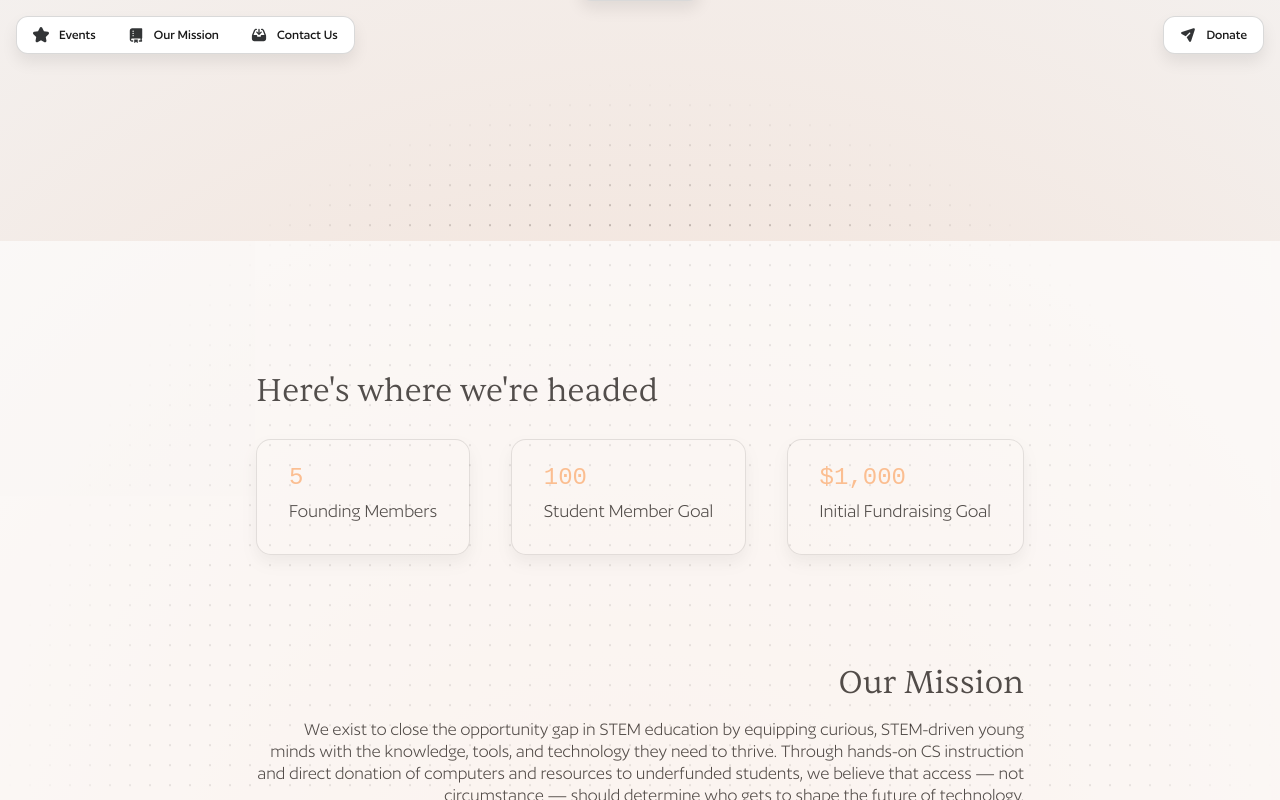
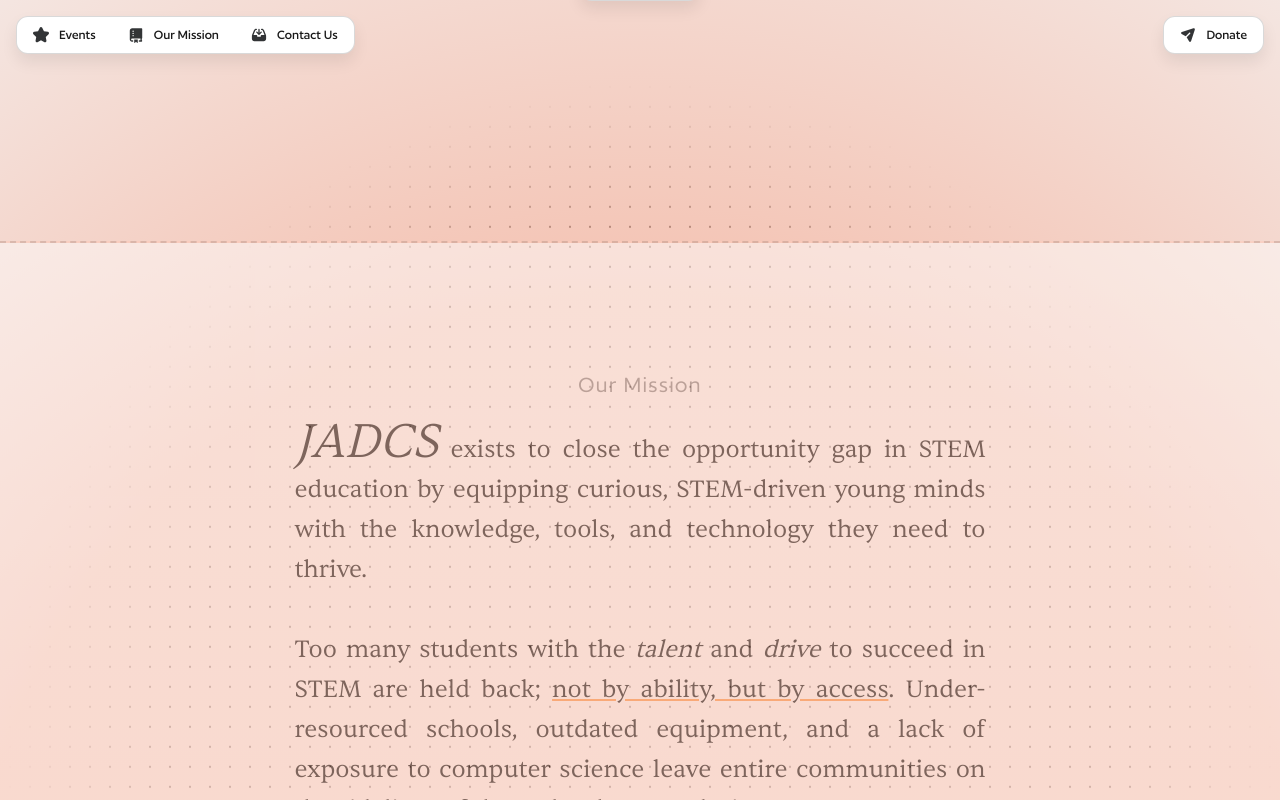
Before and after one commit to SimplyPickles/jadcs-website, a React (Vite) app: page / in a window 1280 px wide. Both pictures are taken after a click on the button "Learn More". Shown: the part 399-1199 px from the top of the page. Built offline with nearby package versions, Linux system fonts and the light colour scheme.

Commit message:
Add files via upload

```diff
--- a/src/App.css
+++ b/src/App.css
@@ -27,15 +27,17 @@ button {
     animation: fade-in linear both;
     animation-timeline: view();
     animation-range: entry 20% cover 40%;
-    background: white;
+    background: linear-gradient(0deg, var(--prim-color3), #ffece6, white);
+
+    border-top: dashed 2px rgba(0, 0, 0, 0.25);
+    overflow-x: hidden;
 }
 
 @keyframes fade-in {
     from {
         opacity: 0;
-        font-weight: 200;
-        opacity: 0;
     }
+
     to {
         opacity: 1;
     }
@@ -49,13 +51,23 @@ button {
 
     pre {
         color: var(--prim-color2);
-        opacity: 0.75;
         font-size: 1.5rem;
     }
 
     h1 {
         font-weight: inherit;
         margin-bottom: -0.4rem;
+    }
+
+    b {
+        font-weight: 400;
+    }
+
+    h2 {
+        font-family: "default";
+        font-weight: 400;
+        letter-spacing: 0.075rem;
+        opacity: 0.5;
     }
 
     h4 {
@@ -71,20 +83,55 @@ button {
         display: flex;
         justify-content: space-between;
 
+        width: 90%;
+        margin-left: 5%;
         margin-top: 2rem;
         gap: 16px;
+
         span {
-            background-color: white;
-            border-radius: 12px;
-            border: solid 0.5px rgba(0, 0, 0, 0.15);
-            box-shadow: rgba(0, 0, 0, 0.08) 0px 8px 16px;
+            background: none;
             padding: 0 32px;
-            border-radius: 15px;
+        }
+
+        #sep {
+            min-width: 2px;
+            min-height: 100%;
+            background: var(--prim-color);
+            border-radius: 4px;
+            opacity: 0.6;
         }
     }
 
     p {
         font-size: 1.2rem;
+        font-family: "serif";
+        strong {
+            font-size: 3rem;
+            font-style: italic;
+            font-weight: 300;
+        }
+        u {
+            text-decoration-color: var(--prim-color2);
+        }
+        line-height: 2.5rem;
+        font-weight: 350;
+    }
+
+    #vertSep {
+        width: 200vw;
+        margin-left: -72.5vw;
+        position: relative;
+        height: 40vw;
+        background: radial-gradient(
+            circle at 50% -20%,
+            transparent 30%,
+            var(--prim-color) 55%,
+            transparent 80%
+        );
+        margin-top: -60%;
+
+        opacity: 0.25;
+        mask-image: linear-gradient(to bottom, transparent, black 25%, black 75%, transparent);
     }
 }
 
--- a/src/App.tsx
+++ b/src/App.tsx
@@ -5,6 +5,7 @@ import Header from "./components/Header";
 import Background from "./components/Background";
 import Navbar from "./components/Navbar";
 import Hero from "./components/Hero";
+// import ProgBlur from "./components/ProgBlur";
 
 function App(): ReactElement {
   const heroRef = useRef<HTMLDivElement>(null);
@@ -26,7 +27,7 @@ function App(): ReactElement {
       <div ref={heroRef}>
         <Hero />
       </div>
-      {/*<ProgBlur></ProgBlur>*/}
+      {/*<ProgBlur />*/}
     </>
   );
 }
--- a/src/components/Background.tsx
+++ b/src/components/Background.tsx
@@ -10,7 +10,7 @@ const backgroundGrid: React.CSSProperties = {
   width: "100vw",
   height: "200vh", // double height for smooth parallax
 
-  backgroundImage: "radial-gradient(rgba(0, 0, 0, 0.35) 1px, transparent 1px)",
+  backgroundImage: "radial-gradient(rgba(0, 0, 0, 0.45) 1px, transparent 1px)",
   backgroundSize: "20px 20px",
 
   // fade at edges
@@ -31,9 +31,9 @@ const backgroundGradient: React.CSSProperties = {
   width: "150vw",
   height: "250vh",
 
-  background: "radial-gradient(var(--prim-color), white)",
+  background: "radial-gradient(var(--prim-color), var(--prim-color), white)",
 
-  opacity: 0.25,
+  opacity: 0.3,
 };
 
 function Background(): ReactElement {
--- a/src/components/Hero.tsx
+++ b/src/components/Hero.tsx
@@ -5,58 +5,55 @@ const Hero: React.FC = () => {
   return (
     <div id="heroContainer">
       <div id="hero">
-        <h1> Here's where we're headed</h1>
+        <h2 style={{ textAlign: "center" }}> Our Mission </h2>
+        <p style={{ textAlign: "justify", width: "90%", marginLeft: "5%", fontSize: "1.5rem" }}>
+          <strong>JADCS</strong> exists to close the opportunity gap in STEM education by equipping
+          curious, STEM-driven young minds with the knowledge, tools, and technology they need to
+          thrive.
+          <br />
+          <br />
+          Too many students with the <i>talent</i> and <i>drive</i> to succeed in STEM are held
+          back; <u>not by ability, but by access</u>. Under-resourced schools, outdated equipment,
+          and a lack of exposure to computer science leave entire communities on the sidelines of
+          the technology revolution.
+          <br />
+          <br />
+          We’re working to change that. Through hands-on computer science instruction, mentorship,
+          and the direct donation of computers and resources to underfunded students, JADCS meets
+          young learners where they are and gives them what they need to build toward where they
+          want to go.
+          <br />
+          <br />
+          We believe that <u>access, not circumstance</u>, should determine who gets to shape the
+          future of technology. Every student deserves the chance to learn, create, and lead.
+          <br />
+          <br />
+          <br />
+          <b>Our goals for this year:</b>
+        </p>
+
         <div id="goals">
           <span>
             <pre>5</pre>
             <h4>Founding Members</h4>
           </span>
+          <div id="sep"></div>
           <span>
             <pre>100</pre>
             <h4>Student Member Goal</h4>
           </span>
+          <div id="sep"></div>
           <span>
             <pre>$1,000</pre>
             <h4>Initial Fundraising Goal</h4>
           </span>
         </div>
 
-        {[...Array(5)].map(() => (
+        {[...Array(10)].map(() => (
           <br />
         ))}
 
-        <h1 style={{ textAlign: "right" }}> Our Mission </h1>
-        <p style={{ textAlign: "right" }}>
-          We exist to close the opportunity gap in STEM education by equipping curious, STEM-driven
-          young minds with the knowledge, tools, and technology they need to thrive. Through
-          hands-on CS instruction and direct donation of computers and resources to underfunded
-          students, we believe that access — not circumstance — should determine who gets to shape
-          the future of technology.
-        </p>
-
-        {[...Array(5)].map(() => (
-          <br />
-        ))}
-
-        <h1> Where we're headed </h1>
-        <p>
-          <li>
-            <b>Instagram content.</b> Informational posts about underfunded CS students, problem of
-            the day, fact of the day, events coverage, and STEM current events. In-person events.
-          </li>
-          <br />
-
-          <li>
-            <b>Interactive CS workshops</b> at libraries, Boys & Girls Clubs, or YMCAs — teaching
-            kids the basics of computer science and other STEM fields while raising money for the
-            cause.
-          </li>
-          <br />
-          <li>
-            <b>Fundraising.</b> Online fundraising via Givebutter, Instagram campaigns, email
-            outreach, and dedicated fundraising events.
-          </li>
-        </p>
+        <div id="vertSep"></div>
       </div>
     </div>
   );
--- a/src/index.css
+++ b/src/index.css
@@ -12,12 +12,18 @@
     background: rgb(240, 240, 240);
     font-family: "default";
 
-    --prim-color: #fa965c;
+    --prim-color: #fe5924;
     --prim-color2: #ff903b;
+    --prim-color3: #ffc9b8;
 
     --sec-color: green;
 
     text-align: center;
+    scroll-behavior: smooth;
+}
+
+::selection {
+    background: var(--prim-color3);
 }
 
 h1,
```
Also changed, not shown: src/components/ProgBlur.tsx (added, +25 -0 lines).
